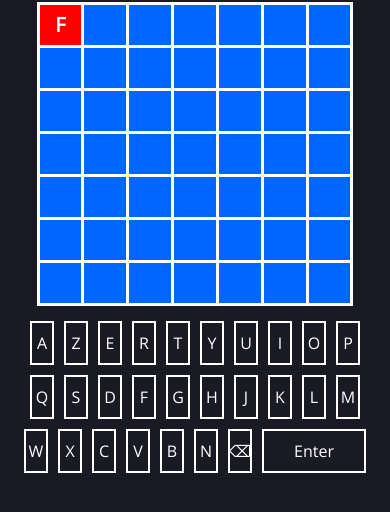
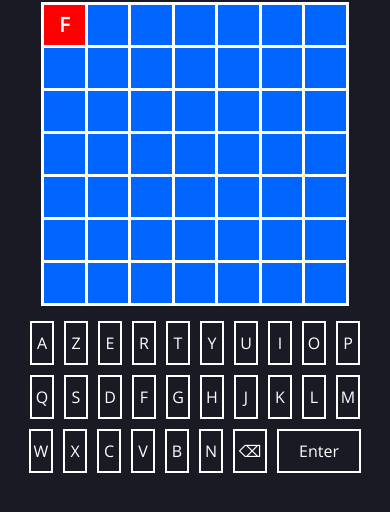
Before and after one commit to NTHGZL/mobus, a plain HTML site: page index.html in a window 390 px wide. Shown: the part 84-596 px from the top of the page. Drawn offline with Linux system fonts and the light colour scheme.

Commit message:
css key remove

```diff
--- a/index.html
+++ b/index.html
@@ -56,7 +56,7 @@
                 <div class="keytouch" onclick="game.addLetter('V')">V</div>
                 <div class="keytouch" onclick="game.addLetter('B')">B</div>
                 <div class="keytouch" onclick="game.addLetter('N')">N</div>
-                <div class="keytouch" onclick="game.removeLetter()">⌫</div>
+                <div class="keytouch remove" onclick="game.removeLetter()">⌫</div>
                 <div class="keytouch enter" onclick="validate()">Enter</div>
             </div>
 
--- a/style.css
+++ b/style.css
@@ -96,7 +96,7 @@ td.includes{
         font-size: 20px;
     }
     tr{
-        height: 30px; !important
+        height: 30px;
     }
     #mobile-keyboard{
         display: flex;
@@ -118,6 +118,9 @@ td.includes{
         margin: 5px;
     }
     .keytouch.enter{
-        width: 100px;
+        width: 80px;
+    }
+    .keytouch.remove{
+        width: 30px;
     }
     }
```
